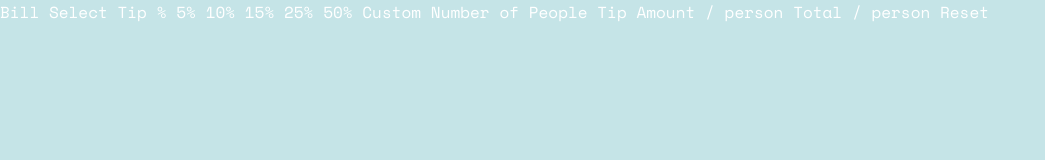
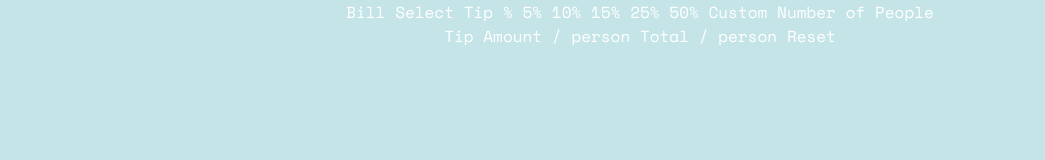
Before and after one commit to ParhamBRG/fem-tip-calculator-app, a website: page index.html in a window 1280 px wide. Shown: the whole page, without its empty margins (0-1045 px from the left). Drawn offline with nearby package versions, Linux system fonts and the light colour scheme; files that its build step writes are made by us from their sources.

Commit message:
Set first initialize layout

```diff
--- a/app/scss/global/layouts.scss
+++ b/app/scss/global/layouts.scss
@@ -0,0 +1,16 @@
+@use '../util/' as *;
+
+.container {
+  display:flex;
+  width: 100%;
+  flex-direction:column;
+  align-items: center;
+  justify-content: center;
+
+  @include breakpoints(large){
+    max-width: rem(925);
+    margin: 0 auto 0 auto;
+    flex-direction:row;
+  }
+
+}
--- a/index.html
+++ b/index.html
@@ -14,7 +14,8 @@
   <script src="http://ajax.googleapis.com/ajax/libs/jquery.min.js"></script>
 </head>
 <body>
-
+  <main class="container">
+    <section class="inputs">
       Bill
 
   Select Tip %
@@ -26,6 +27,8 @@
   Custom
 
   Number of People
+    </section>
+    <section class="results">
 
       Tip Amount
       / person
@@ -34,5 +37,8 @@
       / person
 
       Reset
+
+    </section>
+  </main>
 </body>
 </html>
```
Lines whose indentation alone changed are shown as unchanged.
